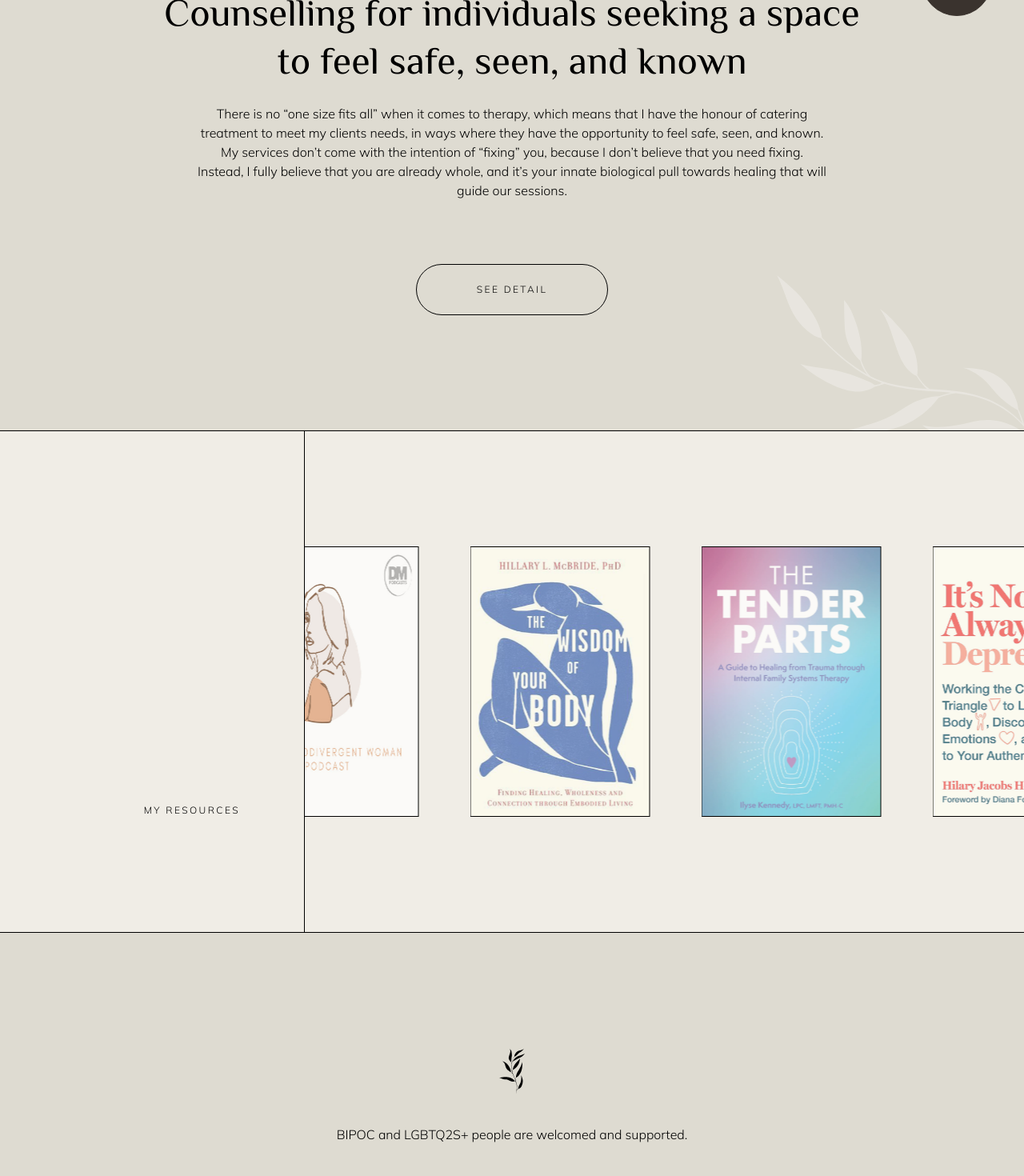
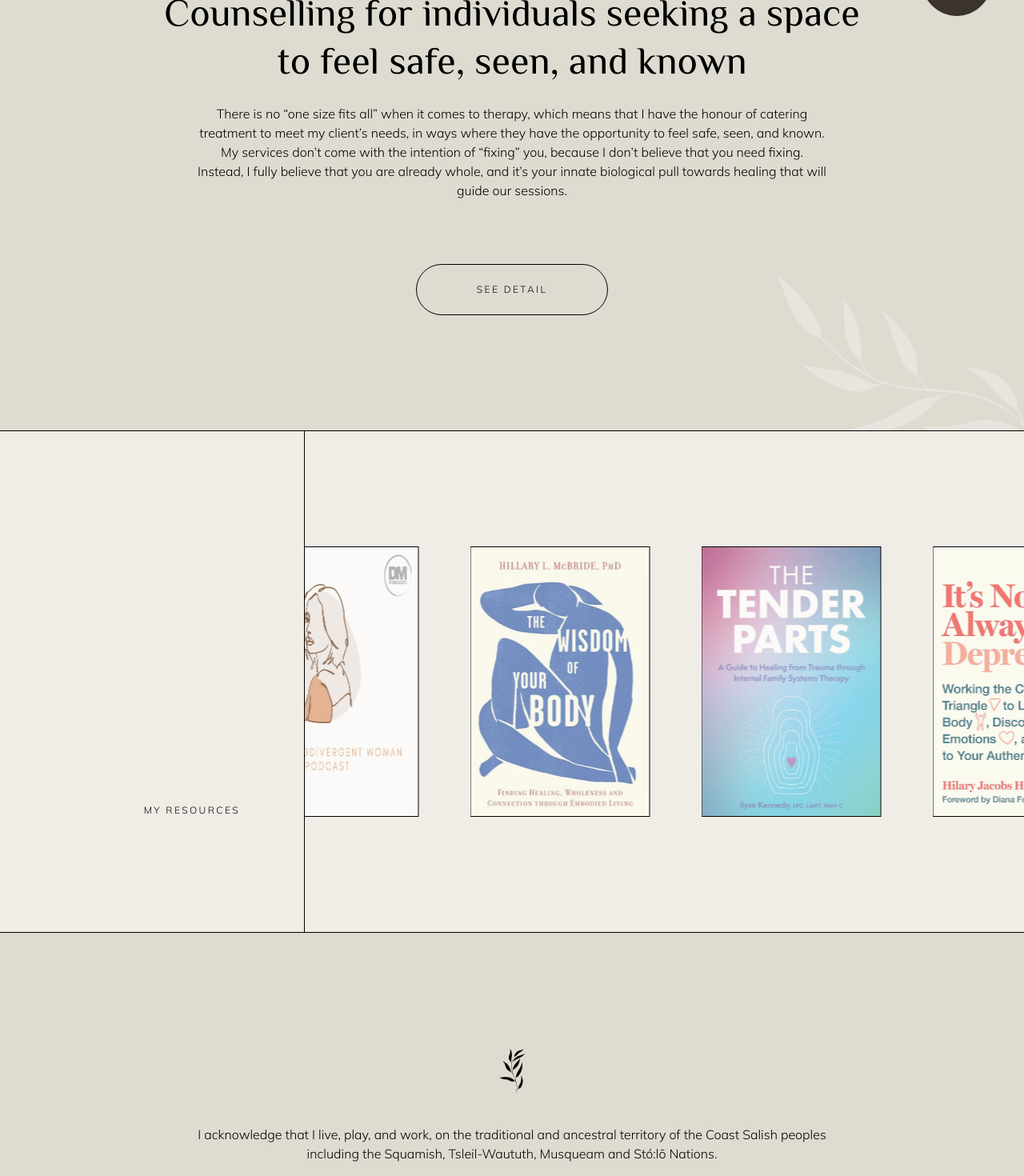
Before and after one commit to HadaRaion/amanda-de-waal-therapy, a Next.js app: page / in a window 1280 px wide. Shown: the part 740-2210 px from the top of the page at 80% size. Built offline with nearby package versions, Linux system fonts and the light colour scheme.

Commit message:
Change some text by client

```diff
--- a/app/page.tsx
+++ b/app/page.tsx
@@ -13,9 +13,7 @@ export default function Home() {
 			{/* @ts-expect-error Server Component */}
 			<CarouselResources />
 			<Banner
-				sentence1={`BIPOC and LGBTQ2S+ people are welcomed and supported.`}
-				sentence2={`I would like to acknowledge that we are gathered on the traditional, ancestral, and unceded territory of the Coast Salish peoples including the Squamish, Tsleil-Waututh, Musqueam and Stó:lō Nations.`}
-				spaceBetweenSentences
+				sentence1={`I acknowledge that I live, play, and work, on the traditional and ancestral territory of the Coast Salish peoples including the Squamish, Tsleil-Waututh, Musqueam and Stó:lō Nations.`}
 			/>
 			<GetComplimentaryConsultation />
 		</PageWrapper>
--- a/app/rate/page.tsx
+++ b/app/rate/page.tsx
@@ -10,7 +10,7 @@ export default async function RatePage() {
 
 	return (
 		<>
-			<PageTitle title="Rate & Insurance" />
+			<PageTitle title="Rates & Insurance" />
 			<PageWrapper>
 				<section className="py-32 lg:py-36">
 					<Container>
--- a/app/services/page.tsx
+++ b/app/services/page.tsx
@@ -10,7 +10,7 @@ export default function ServicesPage() {
 			<PageTitle title="Services" />
 			<PageWrapper>
 				<ServicesInfo />
-				<Banner sentence1="There is no “one size fits all” when it comes to therapy, which means that I have the honour of catering treatment to meet my clients needs, in ways where they get to feel safe, seen and known. My services don’t come with the intention of “fixing” you, because I don’t believe that you need fixing. Instead, I fully believe that you are already whole, and it’s your innate biological pull towards healing that will guide our sessions. " />
+				<Banner sentence1="There is no “one size fits all” when it comes to therapy, which means that I have the honour of catering treatment to meet my client's needs, in ways where they get to feel safe, seen and known. My services don’t come with the intention of “fixing” you, because I don’t believe that you need fixing. Instead, I fully believe that you are already whole, and it’s your innate biological pull towards healing that will guide our sessions. " />
 				<ServicesList />
 				<Banner
 					sentence1="I reserve a small number of spots on my caseload for children ages 2-12 who are in need of play and sandtray therapy to work through attachment and trauma related difficulties. If you are seeking this support for a child in your care, please reach out"
--- a/components/Header.tsx
+++ b/components/Header.tsx
@@ -10,7 +10,7 @@ import Container from './Container';
 const links = [
 	{ href: '/about', label: 'About' },
 	{ href: '/services', label: 'Services' },
-	{ href: '/rate', label: 'Rate' },
+	{ href: '/rate', label: 'Rates' },
 	{ href: '/resources', label: 'Resources' },
 	{ href: '/contact', label: 'contact' },
 ];
--- a/components/Rate.tsx
+++ b/components/Rate.tsx
@@ -1,18 +1,18 @@
 const rates = [
 	{
-		duration: '20 minutes',
+		duration: '20 minute',
 		title: 'Consultation',
 		type: 'Phone call only',
 		price: 'Free',
 	},
 	{
-		duration: '50 minutes',
+		duration: '50 minute',
 		title: 'Individual Counselling',
 		type: 'In Person / Virtually',
 		price: '$135',
 	},
 	{
-		duration: '80 minutes',
+		duration: '80 minute',
 		title: 'Individual Counselling',
 		type: 'In Person / Virtually',
 		price: '$200',
--- a/components/WhatWeDo.tsx
+++ b/components/WhatWeDo.tsx
@@ -14,12 +14,12 @@ export default function WhatWeDo() {
 				</h2>
 				<p className="md:w-2/3 mt-6 mb-20">
 					There is no “one size fits all” when it comes to therapy, which means
-					that I have the honour of catering treatment to meet my clients needs,
-					in ways where they have the opportunity to feel safe, seen, and known.
-					My services don’t come with the intention of “fixing” you, because I
-					don’t believe that you need fixing. Instead, I fully believe that you
-					are already whole, and it’s your innate biological pull towards
-					healing that will guide our sessions.
+					that I have the honour of catering treatment to meet my client&rsquo;s
+					needs, in ways where they have the opportunity to feel safe, seen, and
+					known. My services don’t come with the intention of “fixing” you,
+					because I don’t believe that you need fixing. Instead, I fully believe
+					that you are already whole, and it’s your innate biological pull
+					towards healing that will guide our sessions.
 				</p>
 				<Button href="/services" label="SEE DETAIL" darker={true} />
 			</Container>
```
